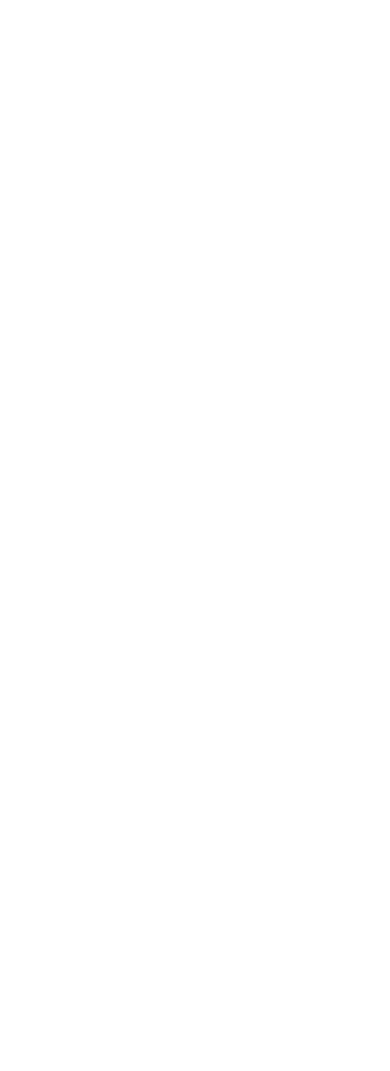
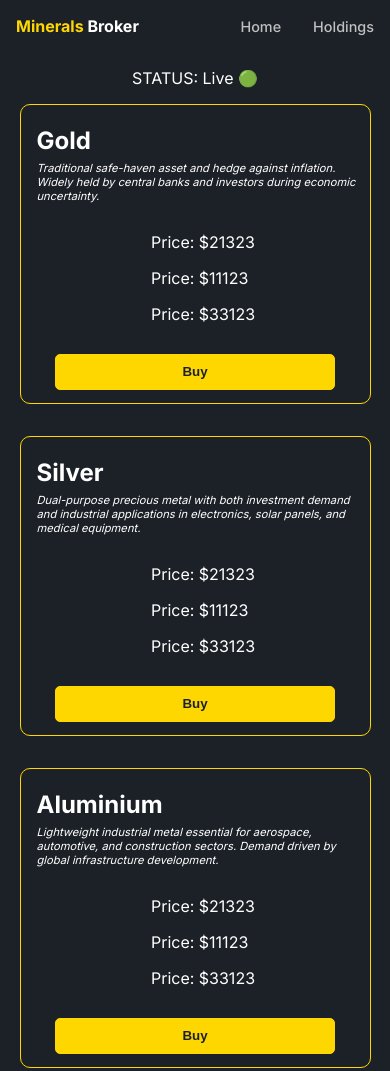
Before and after one commit to am1n-21/mineralsBroker, a website: page views/market.html in a window 390 px wide. Shown: the top 1071 px of the page. Before the commit the page ends 844 px from the top, so only its background shows below. Drawn offline with Linux system fonts and the light colour scheme.

Commit message:
Styled market page for mobile display

```diff
--- a/public/css/index.css
+++ b/public/css/index.css
@@ -46,12 +46,16 @@
     text-decoration: none;
     color: silver;
     font-weight: 500;
-    font-size: 0.9rem
+    font-size: 0.9rem;
 }
 
 .links-container > a:visited {
     text-decoration: none;
     color: silver;
+}
+
+.links-container > a:hover {
+    color: white;
 }
 
 /* MAIN */
--- a/public/css/market.css
+++ b/public/css/market.css
@@ -0,0 +1,122 @@
+* {
+    box-sizing: border-box;
+}
+
+/* HTML AND BODY */
+html, body {
+    margin: 0;
+    font-family: 'Inter';
+    font-size: 16px;
+    background-color: #1C2128;
+    color: white;
+}
+
+.gold-txt {
+    color: gold;
+}
+
+.container {
+    display: flex;
+    flex-direction: column;
+    align-items: center;
+    margin-top: 1em;
+}
+
+/* NAV */
+nav {
+    display: flex;
+    flex-direction: row;
+    align-items: center;
+    justify-content: space-between;
+}
+
+nav > h3 {
+    font-size: 1rem;
+    margin-left: 1em;
+}
+
+nav > .links-container {
+    display: flex;
+    gap: 2rem;
+    margin-right: 1em;
+    justify-content: space-between;
+}
+
+.links-container > a {
+    text-decoration: none;
+    color: silver;
+    font-weight: 500;
+    font-size: 0.9rem
+}
+
+.links-container > a:visited {
+    text-decoration: none;
+    color: silver;
+}
+
+.links-container > a:hover {
+    color: white;
+}
+
+/* MAIN */
+main {
+    margin-top: 1em;
+    display: flex;
+    flex-direction: column;
+    align-items: center;
+}
+
+main > .mineral-div {
+    display: flex;
+    flex-direction: column;
+    justify-content: space-evenly;
+
+    width: 90%;
+    height: 300px;
+    border: solid 1px gold;
+    border-radius: 10px;
+    margin-bottom: 2em;
+}
+
+.mineral-text-div {
+    margin-left: 1em;
+    margin-top: 0.5em;
+}
+
+.mineral-title {
+    margin: 0;
+}
+
+.mineral-description {
+    font-style: italic;
+    font-size: 0.7rem;
+    margin: 0;
+    margin-right: 1em;
+    margin-top: 0.5em;
+}
+
+.mineral-price-div {
+    margin-left: 1em;
+    align-self: center;
+}
+
+.price {
+    font-size: 1em;
+}
+
+.mineral-div > button {
+    width: 80%;
+    align-self: center;
+    padding: 0.7em;
+    border: 1px solid gold;
+    background-color: gold;
+    border-radius: 5px;
+    color: #1C2128;
+    font-weight: 600;
+    cursor: pointer;
+}
+
+.mineral-div > button:hover {
+    background-color: #1C2128;
+    color: white;
+}
--- a/views/market.html
+++ b/views/market.html
@@ -0,0 +1,140 @@
+<!DOCTYPE html>
+<html lang="en">
+<head>
+    <meta charset="UTF-8">
+    <meta name="viewport" content="width=device-width, initial-scale=1.0">
+    <link href="https://fonts.googleapis.com/css2?family=Inter:wght@400;500;600;700&display=swap" rel="stylesheet">
+    <link rel="stylesheet" href="../public/css/market.css">
+    <title>Market</title>
+</head>
+
+<body>
+    <nav>
+        <h3><span class="gold-txt">Minerals</span> Broker</h3>
+
+        <div class="links-container">
+            <a href="index.html">Home</a>
+            <a href="holdings.html">Holdings</a>
+        </div>
+    </nav>
+
+    <div class="container">
+        <section id="live-status">
+            STATUS: Live 🟢
+        </section>
+
+        <main>
+            <div class="mineral-div" id="gold-div">
+                <div class="mineral-text-div">
+                    <h2 class="mineral-title">Gold</h2>
+                    <p class="mineral-description">
+                        Traditional safe-haven asset and hedge against inflation.
+                        Widely held by central banks and investors during economic uncertainty.
+                    </p>
+                </div>
+
+                <div class="mineral-price-div">
+                    <p class="price" id="gold-current-price">Price: $21323</p>
+                    <p class="price" id="gold-day-max-price">Price: $11123</p>
+                    <p class="price" id="gold-day-min-price">Price: $33123</p>
+                </div>
+
+                <button id="purchase-btn">Buy</button>
+            </div>
+
+            <div class="mineral-div" id="silver-div">
+                <div class="mineral-text-div">
+                    <h2 class="mineral-title">Silver</h2>
+                    <p class="mineral-description">
+                        Dual-purpose precious metal with both investment demand and industrial applications
+                        in electronics, solar panels, and medical equipment.
+                    </p>
+                </div>
+
+                <div class="mineral-price-div">
+                    <p class="price" id="silver-current-price">Price: $21323</p>
+                    <p class="price" id="silver-day-max-price">Price: $11123</p>
+                    <p class="price" id="silver-day-min-price">Price: $33123</p>
+                </div>
+
+                <button id="purchase-btn">Buy</button>
+            </div>
+
+            <div class="mineral-div" id="aluminium-div">
+                <div class="mineral-text-div">
+                    <h2 class="mineral-title">Aluminium</h2>
+                    <p class="mineral-description">
+                        Lightweight industrial metal essential for aerospace, automotive,
+                        and construction sectors. Demand driven by global infrastructure development.
+                    </p>
+                </div>
+
+                <div class="mineral-price-div">
+                    <p class="price" id="aluminium-current-price">Price: $21323</p>
+                    <p class="price" id="aluminium-day-max-price">Price: $11123</p>
+                    <p class="price" id="aluminium-day-min-price">Price: $33123</p>
+                </div>
+
+                <button id="purchase-btn">Buy</button>
+            </div>
+
+            <div class="mineral-div" id="copper-div">
+                <div class="mineral-text-div">
+                    <h2 class="mineral-title">Copper</h2>
+                    <p class="mineral-description">
+                        Critical industrial metal known as an economic indicator due to its
+                        widespread use in construction, electrical systems, and renewable energy infrastructure.
+                    </p>
+                </div>
+
+                <div class="mineral-price-div">
+                    <p class="price" id="copper-current-price">Price: $21323</p>
+                    <p class="price" id="copper-day-max-price">Price: $11123</p>
+                    <p class="price" id="copper-day-min-price">Price: $33123</p>
+                </div>
+
+                <button id="purchase-btn">Buy</button>
+            </div>
+
+            <div class="mineral-div" id="platinum-div">
+                <div class="mineral-text-div">
+                    <h2 class="mineral-title">Platinum</h2>
+                    <p class="mineral-description">
+                        Rare precious metal with significant industrial demand in automotive
+                        catalytic converters and emerging hydrogen fuel cell technology.
+                    </p>
+                </div>
+
+                <div class="mineral-price-div">
+                    <p class="price" id="platinum-current-price">Price: $21323</p>
+                    <p class="price" id="platinum-day-max-price">Price: $11123</p>
+                    <p class="price" id="platinum-day-min-price">Price: $33123</p>
+                </div>
+
+                <button id="purchase-btn">Buy</button>
+            </div>
+
+            <div class="mineral-div" id="zinc-div">
+                <div class="mineral-text-div">
+                    <h2 class="mineral-title">Zinc</h2>
+                    <p class="mineral-description">
+                        Essential base metal primarily used in galvanizing steel to prevent corrosion.
+                        Demand closely tied to construction and manufacturing activity.
+                    </p>
+                </div>
+
+                <div class="mineral-price-div">
+                    <p class="price" id="zinc-current-price">Price: $21323</p>
+                    <p class="price" id="zinc-day-max-price">Price: $11123</p>
+                    <p class="price" id="zinc-day-min-price">Price: $33123</p>
+                </div>
+
+                <button id="purchase-btn">Buy</button>
+            </div>
+        </main>
+    </div>
+
+    <script src="../public/src/market.js"></script>
+</body>
+
+</html>
```
Also changed, not shown: planning.md (+2 -1 lines), public/src/market.css (deleted), public/src/market.js (added).
